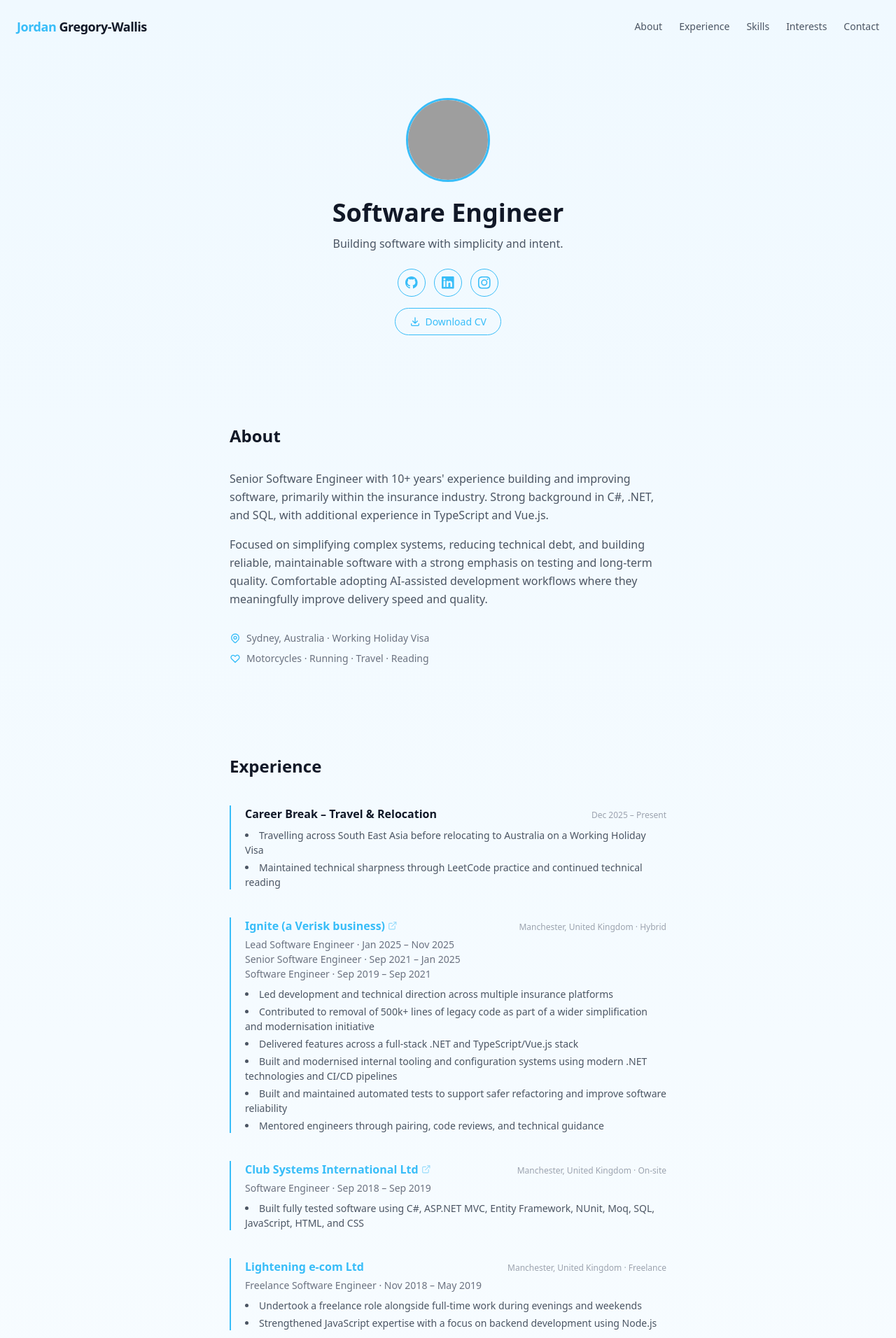
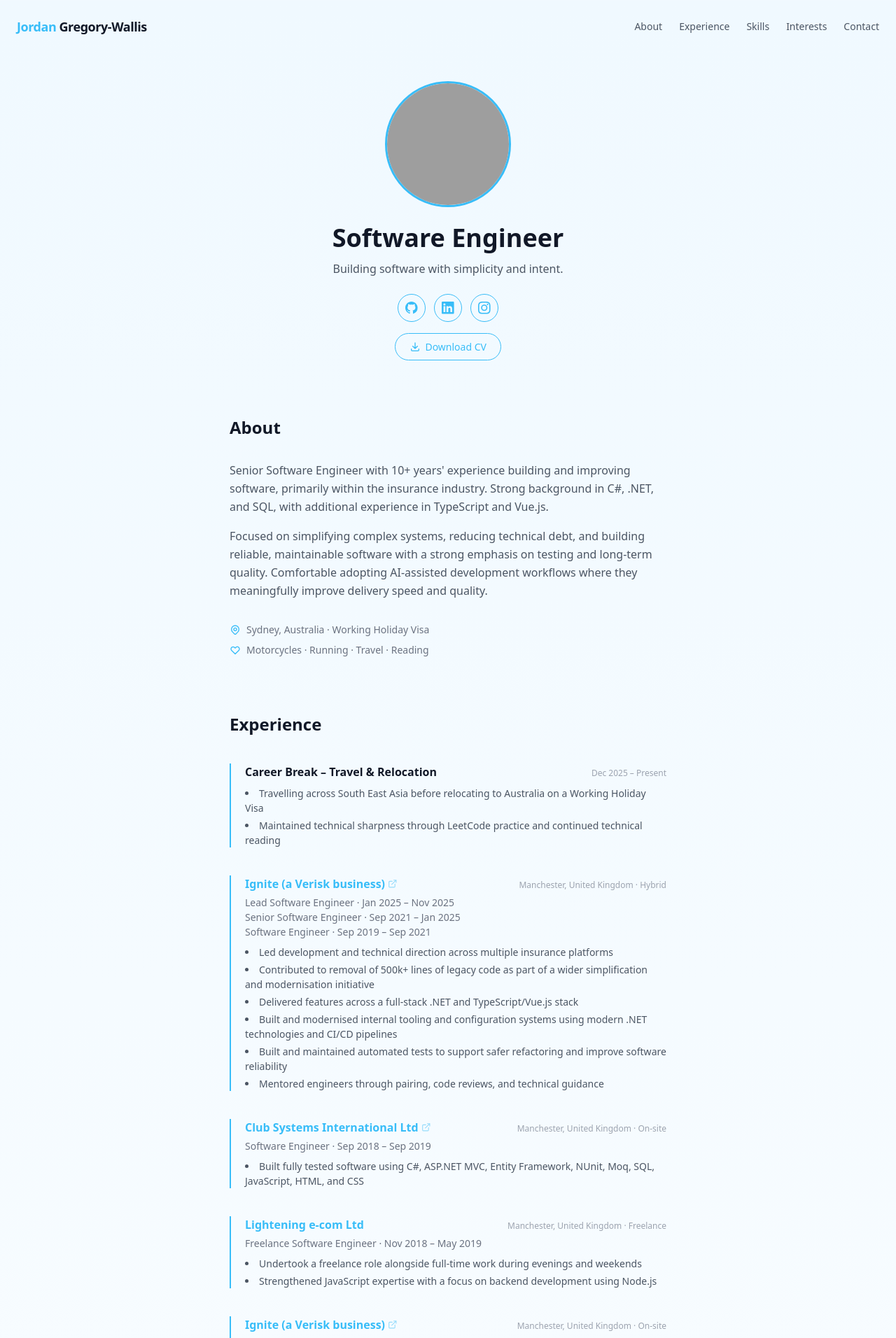
Before and after one commit to judss/judss.github.io, a Jekyll site: the page built from index.html, in a window 1280 px wide. Shown: the top 1912 px of the page at 70% size. Built offline with Jekyll 4.4.1, drawn with Linux system fonts in a browser that asks for light colours; nearby versions of some CDN libraries; grey boxes are pictures that could not be loaded.

Commit message:
Reduce section padding and add company link icons
Co-Authored-By: Claude Sonnet 4.6 <noreply@anthropic.com>

```diff
--- a/index.css
+++ b/index.css
@@ -35,8 +35,8 @@ body {
 
 /* Profile photo */
 .profile-photo {
-  width: 120px;
-  height: 120px;
+  width: 180px;
+  height: 180px;
   border-radius: 9999px;
   object-fit: cover;
   border: 3px solid #38bdf8;
--- a/index.html
+++ b/index.html
@@ -5,7 +5,7 @@ layout: default
 <main class="flex-grow flex flex-col">
 
   <!-- Hero -->
-  <section id="hero" class="flex-grow flex flex-col justify-center items-center text-center px-6 py-16">
+  <section id="hero" class="flex-grow flex flex-col justify-center items-center text-center px-6 py-10">
     <img src="assets/profile-picture.PNG" alt="Jordan Gregory-Wallis" class="profile-photo mb-6" />
     <h2 class="text-3xl sm:text-4xl font-semibold mb-3">Software Engineer</h2>
     <p class="text-gray-600 dark:text-white max-w-md">Building software with simplicity and intent.</p>
@@ -39,7 +39,7 @@ layout: default
   </section>
 
   <!-- About -->
-  <section id="about" class="px-6 py-16 w-full max-w-2xl mx-auto">
+  <section id="about" class="px-6 py-10 w-full max-w-2xl mx-auto">
     <h2 class="text-2xl font-semibold mb-8 reveal">About</h2>
 
     <div class="space-y-4 reveal">
@@ -69,7 +69,7 @@ layout: default
   </section>
 
   <!-- Experience -->
-  <section id="experience" class="px-6 py-16 w-full max-w-2xl mx-auto">
+  <section id="experience" class="px-6 py-10 w-full max-w-2xl mx-auto">
     <h2 class="text-2xl font-semibold mb-10 reveal">Experience</h2>
 
     <div class="space-y-10">
@@ -171,7 +171,7 @@ layout: default
   </section>
 
   <!-- Skills -->
-  <section id="skills" class="px-6 py-16 w-full max-w-2xl mx-auto">
+  <section id="skills" class="px-6 py-10 w-full max-w-2xl mx-auto">
     <h2 class="text-2xl font-semibold mb-10 reveal">Skills</h2>
 
     <div class="space-y-8">
@@ -246,7 +246,7 @@ layout: default
   </section>
 
   <!-- Interests -->
-  <section id="interests" class="px-6 py-16 w-full max-w-2xl mx-auto">
+  <section id="interests" class="px-6 py-10 w-full max-w-2xl mx-auto">
     <h2 class="text-2xl font-semibold mb-10 reveal">Interests</h2>
 
     <div class="interests-grid">
@@ -275,7 +275,7 @@ layout: default
   </section>
 
   <!-- Contact -->
-  <section id="contact" class="px-6 py-16 w-full max-w-2xl mx-auto">
+  <section id="contact" class="px-6 py-10 w-full max-w-2xl mx-auto">
     <h2 class="text-2xl font-semibold mb-2 reveal">Lets Connect</h2>
     <p class="text-sm text-gray-500 dark:text-gray-400 mb-8 reveal">Send a message and I'll get back to you as soon as I can.</p>
 
```
